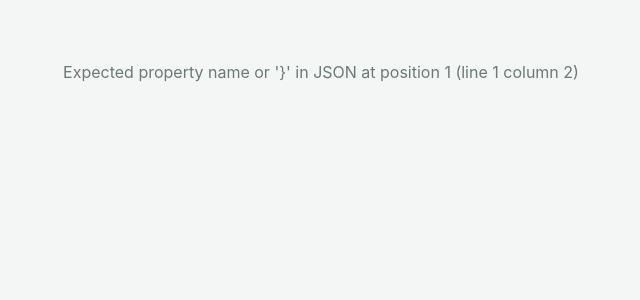
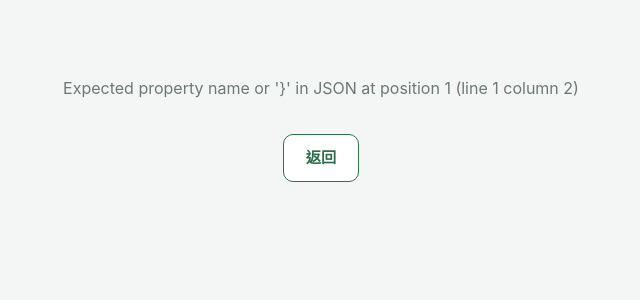
Before and after one commit to 3lrxzo/01-questionnaire, a Django app: template questionnaires/templates/questionnaires/fill.html in a window 1280 px wide. Shown: the top 300 px of the page, without its empty margins (319-959 px from the left). Run offline with Django 5.2, Linux system fonts and the light colour scheme; the template is opened without the code that fills it, so the values that code supplies are empty.

Commit message:
feat: 填答頁加返回按鈕
原本填答完成頁「已完成 / 感謝您的填答」是死路，只能關掉分頁。

- 完成頁：「返回問卷列表」按鈕 → 該童的 /child/<id>/（沒有 child 時
  退回 /parent/）
- 填答中：header 左上「‹ 離開」（進度已 autosave，可隨時回來續填）
- 載入失敗頁：「返回」按鈕
- 預覽模式：完成頁改顯示「預覽結束・不會儲存」+「重新開始預覽」

back URL 由後端依有無 child_id 算好放進 data-back-url。

Co-Authored-By: Claude Sonnet 5 <noreply@anthropic.com>
Claude-Session: https://claude.ai/code/session_016QJWUKU1tNXXFnbemnH6GD

```diff
--- a/questionnaires/templates/questionnaires/fill.html
+++ b/questionnaires/templates/questionnaires/fill.html
@@ -8,6 +8,8 @@
   header { padding: 16px 20px; background: var(--card); border-bottom: 1px solid var(--border); }
   header h1 { margin: 0; font-size: 1.05rem; }
   header .meta { color: var(--muted); font-size: .8rem; margin-top: 2px; }
+  header .leave { color: var(--muted); text-decoration: none; font-size: .8rem; display: inline-block; margin-bottom: 4px; }
+  header .leave:hover { color: var(--brand); }
   .preview-badge { display: inline-block; background: #eee2b8; color: #7a5c1e; font-size: .72rem;
                    padding: 2px 8px; border-radius: 999px; margin-left: 6px; vertical-align: middle; }
   .progress { height: 4px; background: var(--border); }
@@ -44,28 +46,43 @@
                 font-size: 2rem; line-height: 64px; margin: 0 auto 18px; }
   .error-box { background: #f7e4e4; color: var(--danger); border-radius: 10px; padding: 12px 14px;
                font-size: .88rem; margin-bottom: 16px; }
+  .backlink { display: inline-block; margin-top: 22px; padding: 11px 22px; border-radius: 10px;
+              background: var(--brand); color: #fff; text-decoration: none; font-weight: 600; font-size: .95rem; }
+  .backlink.ghost { background: var(--card); color: var(--brand); border: 1px solid var(--brand); }
+  .state-msg .backlink { margin-top: 16px; }
 {% endblock %}
 
 {% block body %}
 <div id="app" class="wrap" data-version-id="{{ version.id }}" data-preview="{{ preview|yesno:'1,0' }}"
      data-child-id="{{ child_id }}"
+     data-back-url="{% if child_id %}{% url 'questionnaires:child-home' child_id %}{% else %}{% url 'questionnaires:parent-home' %}{% endif %}"
      data-schema-url="{% url 'questionnaires:api-version-schema' version.id %}"
      data-responses-url="{% url 'questionnaires:api-response-create' %}"
      data-csrf="{{ csrf_token }}">
 
   <template v-if="loading"><div class="state-msg">載入中…</div></template>
-  <template v-else-if="loadError"><div class="state-msg">{[ loadError ]}</div></template>
+  <template v-else-if="loadError">
+    <div class="state-msg">
+      <p>{[ loadError ]}</p>
+      <a class="backlink ghost" :href="backUrl">返回</a>
+    </div>
+  </template>
 
   <template v-else-if="completed">
     <div class="done">
       <div class="tick">✓</div>
-      <h2>已完成</h2>
-      <p style="color:var(--muted)">感謝您的填答，結果已回存至孩子的健康紀錄。</p>
+      <h2>{[ isPreview ? '預覽結束' : '已完成' ]}</h2>
+      <p style="color:var(--muted)" v-if="!isPreview">感謝您的填答，結果已回存至孩子的健康紀錄。</p>
+      <p style="color:var(--muted)" v-else>預覽模式不會儲存任何填答。</p>
+      <br>
+      <a v-if="!isPreview" class="backlink" :href="backUrl">返回問卷列表</a>
+      <button v-else class="backlink" @click="restartPreview">重新開始預覽</button>
     </div>
   </template>
 
   <template v-else>
     <header>
+      <a v-if="!isPreview" class="leave" :href="backUrl">‹ 離開</a>
       <h1>
         {[ schema.questionnaire_name ]}
         <span v-if="isPreview" class="preview-badge">預覽模式</span>
--- a/static/js/questionnaire_fill.js
+++ b/static/js/questionnaire_fill.js
@@ -19,6 +19,7 @@
     versionId: el.dataset.versionId,
     preview: el.dataset.preview === "1",
     childId: el.dataset.childId || "",
+    backUrl: el.dataset.backUrl || "/",
     schemaUrl: el.dataset.schemaUrl,
     responsesUrl: el.dataset.responsesUrl,
     // 模板算出的 masked token 為主，讀不到就退回 cookie
@@ -141,6 +142,7 @@
 
     computed: {
       isPreview() { return cfg.preview; },
+      backUrl() { return cfg.backUrl; },
 
       orderedQuestions() {
         if (!this.schema) return [];
@@ -207,6 +209,10 @@
     },
 
     methods: {
+      restartPreview() {
+        window.location.reload();
+      },
+
       scaleRange(q) {
         const min = q.config.min ?? 0;
         const max = q.config.max ?? 10;
```
